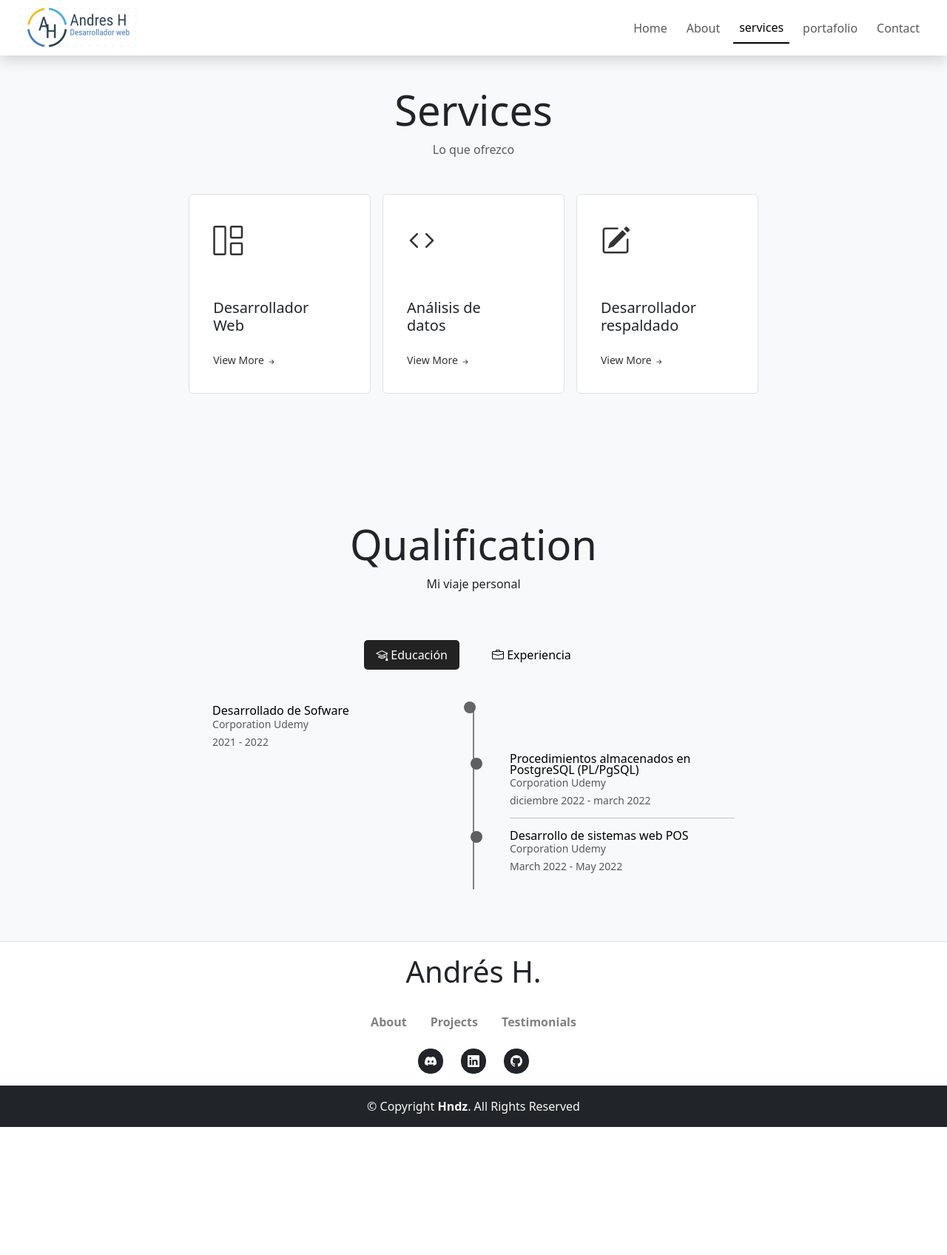
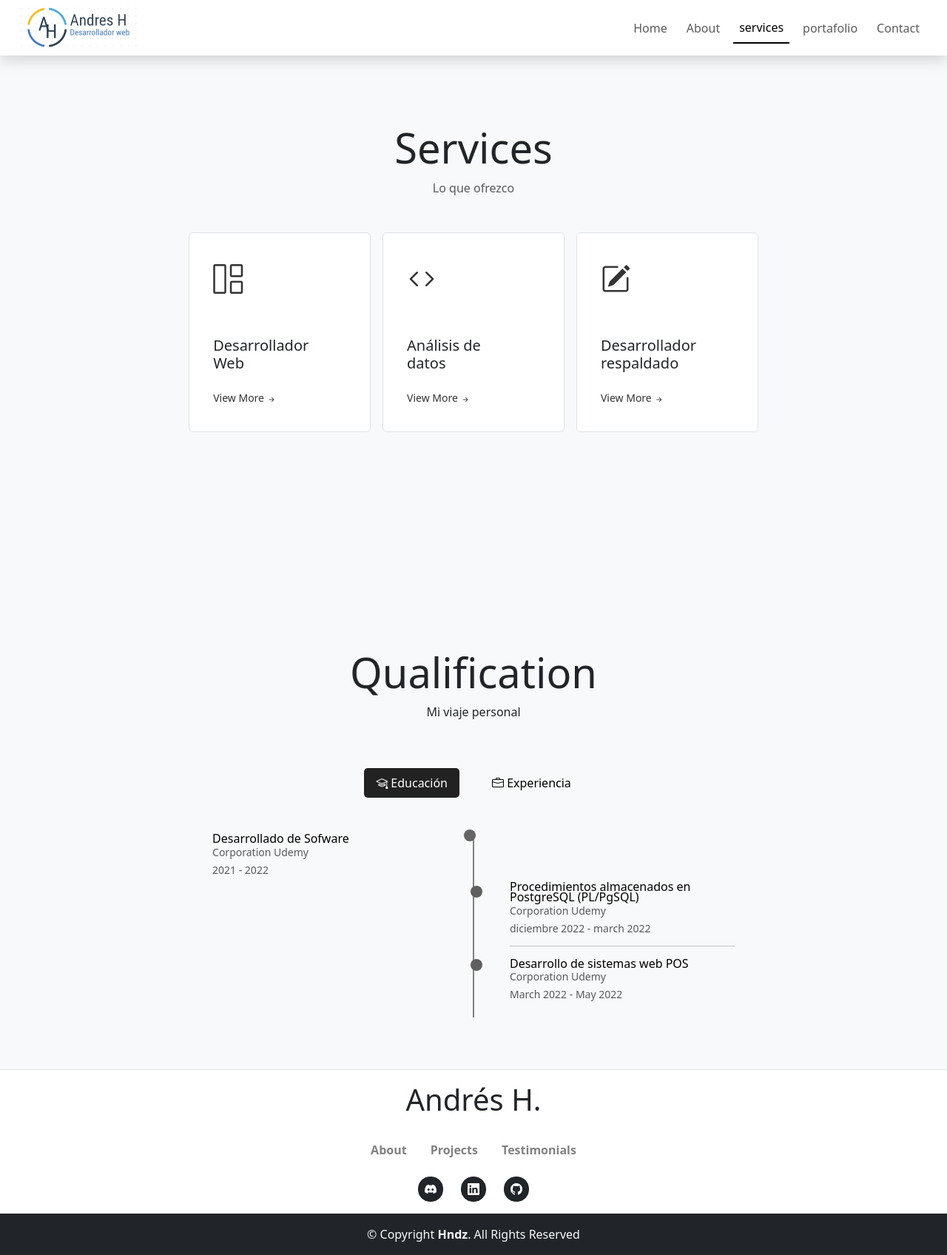
Before and after one commit to Zz-andres-zZ/portafolio, a PHP site: page /services in a window 1280 px wide. Shown: the whole page at 74% size. Before the commit the page ends 1523 px from the top, so only its background shows below. Run offline with PHP 8.4, Linux system fonts and the light colour scheme; some libraries are stand-ins or nearby versions.

Commit message:
customise

```diff
--- a/asset/css/about.css
+++ b/asset/css/about.css
@@ -6,6 +6,8 @@ main #about {
 
 main #about p {
     color: var(--color-text-muted);
+    display: block;
+    margin-bottom: 2rem !important;
 }
 
 main #about .about_photo {
@@ -15,6 +17,7 @@ main #about .about_photo {
     display: flex;
     align-items: center;
     justify-content: center;
+    height: 400px;
 }
 
 main #about .about_photo .photo img {
@@ -30,7 +33,6 @@ main #about .about_photo .photo img {
 }
 
 main #about .about_data {
-    height: 100%;
     display: flex;
     flex-wrap: wrap;
     align-items: center;
--- a/asset/css/services.css
+++ b/asset/css/services.css
@@ -1,6 +1,7 @@
 main #services {
     position: relative;
-    top: -30px;
+    top: -100px;
+    height: 100vh;
 }
 
 main #services .container {
@@ -237,6 +238,9 @@ main #qualification .tab-content .tab-pane .qualification-data .figure .qualific
     width: 13px;
 }
 
+main #qualification {
+    padding-top: 0 !important;
+}
 
 /**
  *
@@ -249,5 +253,10 @@ main #qualification .tab-content .tab-pane .qualification-data .figure .qualific
         padding: 40px 0 !important;
         position: relative;
         top: 0;
+        height: 100%;
+    }
+
+    main #qualification {
+        padding-top: 70px !important;
     }
 }
--- a/view/services.php
+++ b/view/services.php
@@ -22,7 +22,7 @@
 
             <div class="col-6 col-lg-4">
                 <div class="box-service">
-                    <div class="card border">
+                    <div class="card border border-top-primary">
                         <div class="card-body">
                             <i class="bi bi-code icon-code"></i>
                             <h5 class="card-title">Análisis de<br>datos</h5>
```
